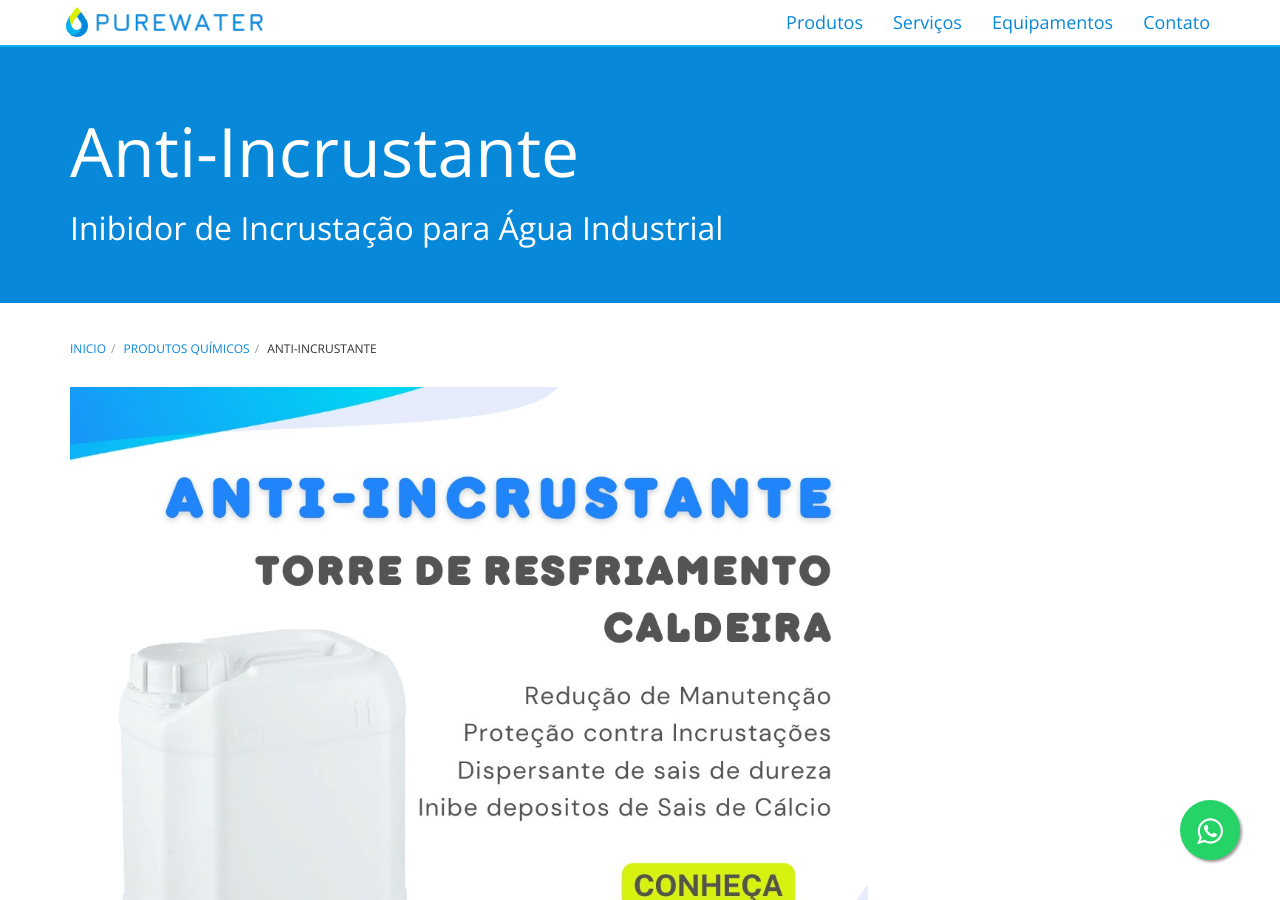
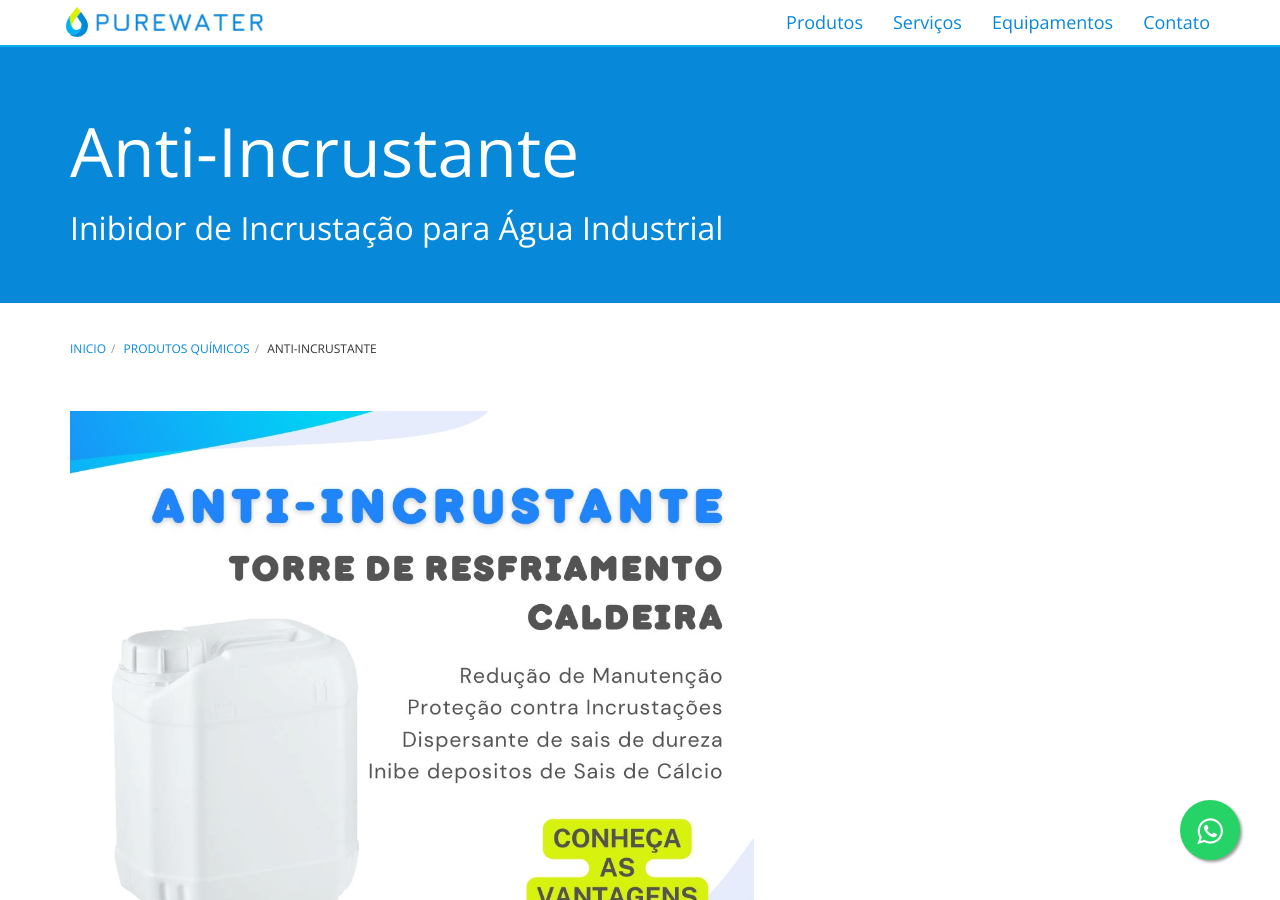
Before and after one commit to purewaterefluentes/purewaterefluentes.github.io, a Jekyll site: the page built from produtos/anti-incrustante.md, in a window 1280 px wide and 900 px high. Built offline with Jekyll 4.4.1, drawn with Linux system fonts in a browser that asks for light colours; nearby versions of some CDN libraries; library files that are not in the unit come from our copies.

Commit message:
Update anti-incrustante.md

```diff
--- a/produtos/anti-incrustante.md
+++ b/produtos/anti-incrustante.md
@@ -5,8 +5,8 @@
 keywords: Anti-Incrustante, caldeiras, torre de resfriamento, chiller
 description: Anti-incrustante é usado para prevenir a deposição de sais dissolvidos de carbonatos, silicatos, oxido ferroso e sulfatos de cálcio na água industrial, evitando a incrustação em tanques, tubulações, caldeiras, torre de resfriamento, chiller.
 ---
-<img class="img-responsive pull-Right" style="max-width: 70%;" src="../../website/images/Anti-incrustante_caldeira_torre.jpg" alt="Anti-incrustante_para_caldeira_torre_resfriamento">
-
+<br />
+<img class="img-responsive pull-Right" style="max-width: 60%;" src="../../website/images/Anti-incrustante_caldeira_torre.jpg" alt="Anti-incrustante_para_caldeira_torre_resfriamento">
 ### Aplicações do Anti-Incrustante
 
 - Anti-Incrustante para Caldeira, que reduz a deposição de sais de cálcio, sílica e magnésio e dureza.
```
